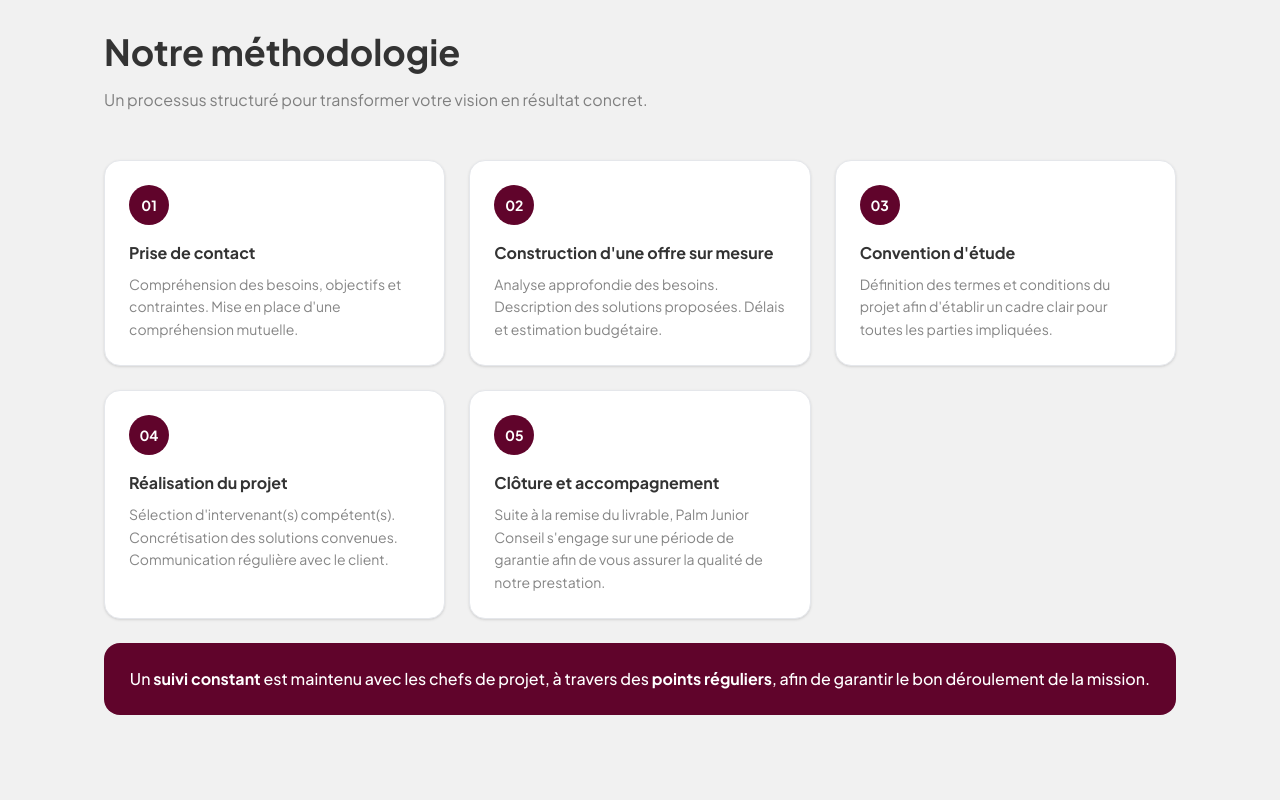
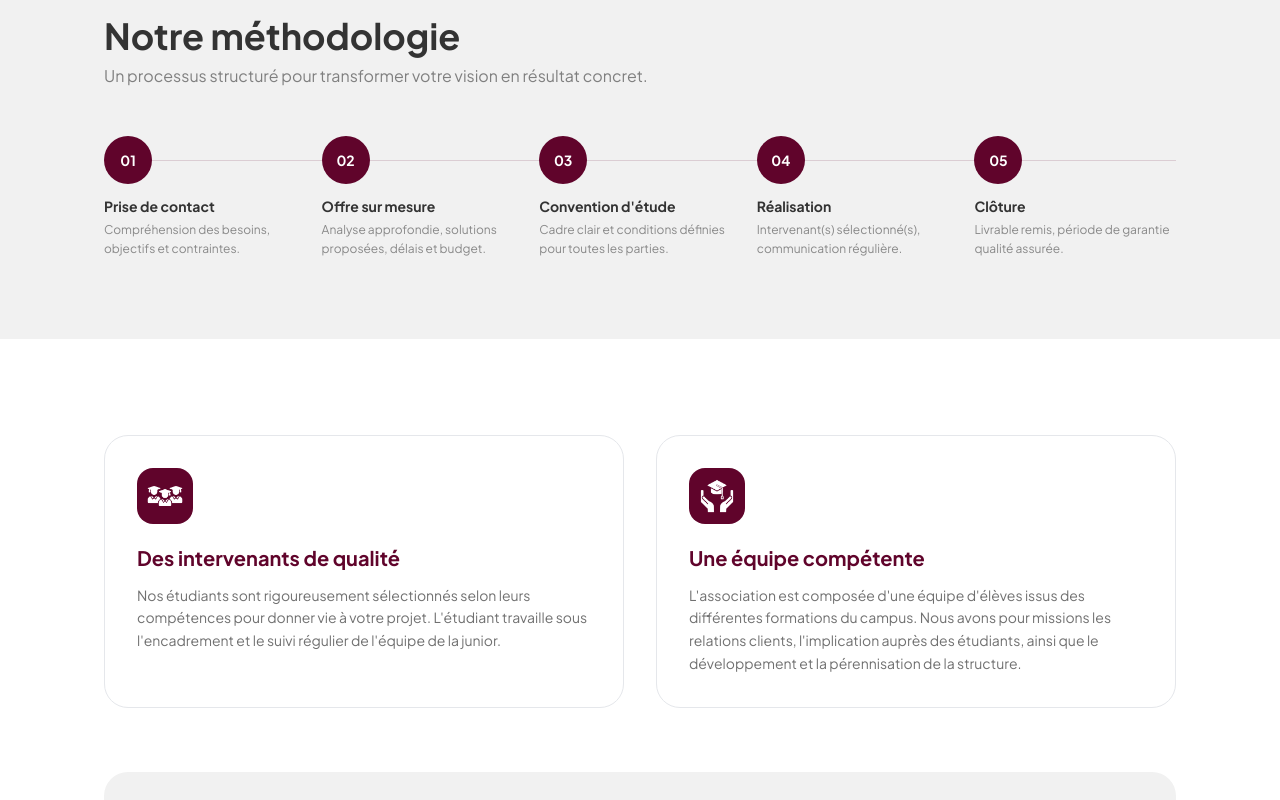
Before and after one commit to Stitchal/pjc-website, a Next.js app: page /notre-structure in a window 1280 px wide. Shown: the part 1100-1900 px from the top of the page. Built offline with nearby package versions, Linux system fonts and the light colour scheme.

Commit message:
updated methodologie

```diff
--- a/app/notre-structure/page.tsx
+++ b/app/notre-structure/page.tsx
@@ -10,27 +10,27 @@ const steps = [
   {
     number: "01",
     title: "Prise de contact",
-    description: "Compréhension des besoins, objectifs et contraintes. Mise en place d'une compréhension mutuelle.",
+    description: "Compréhension des besoins, objectifs et contraintes.",
   },
   {
     number: "02",
-    title: "Construction d'une offre sur mesure",
-    description: "Analyse approfondie des besoins. Description des solutions proposées. Délais et estimation budgétaire.",
+    title: "Offre sur mesure",
+    description: "Analyse approfondie, solutions proposées, délais et budget.",
   },
   {
     number: "03",
     title: "Convention d'étude",
-    description: "Définition des termes et conditions du projet afin d'établir un cadre clair pour toutes les parties impliquées.",
+    description: "Cadre clair et conditions définies pour toutes les parties.",
   },
   {
     number: "04",
-    title: "Réalisation du projet",
-    description: "Sélection d'intervenant(s) compétent(s). Concrétisation des solutions convenues. Communication régulière avec le client.",
+    title: "Réalisation",
+    description: "Intervenant(s) sélectionné(s), communication régulière.",
   },
   {
     number: "05",
-    title: "Clôture et accompagnement",
-    description: "Suite à la remise du livrable, Palm Junior Conseil s'engage sur une période de garantie afin de vous assurer la qualité de notre prestation.",
+    title: "Clôture",
+    description: "Livrable remis, période de garantie qualité assurée.",
   },
 ];
 
@@ -123,40 +123,39 @@ export default function NotreJuniorPage() {
       </section>
 
       {/* ── Section 2 : Méthodologie ── */}
-      <section className="bg-gray-light py-16 lg:py-24">
+      <section className="bg-gray-light py-16 lg:py-20">
         <div className="section-wrapper">
-          <h2 className="text-3xl md:text-4xl font-bold text-gray-dark mb-4">
+          <h2 className="text-3xl md:text-4xl font-bold text-gray-dark mb-2">
             Notre méthodologie
           </h2>
           <p className="text-gray-dark/60 mb-12 max-w-xl">
             Un processus structuré pour transformer votre vision en résultat concret.
           </p>
 
-          <div className="grid md:grid-cols-2 lg:grid-cols-3 gap-6">
+          {/* Steps — horizontal scroll on mobile, row on desktop */}
+          <div className="relative">
+            {/* Connecting line — desktop only */}
+            <div
+              className="hidden lg:block absolute top-6 left-0 right-0 h-px"
+              style={{ backgroundColor: "var(--color-brand-dark)", opacity: 0.15 }}
+            />
+
+            <div className="grid grid-cols-1 sm:grid-cols-2 lg:grid-cols-5 gap-6 lg:gap-4">
               {steps.map((step) => (
+                <div key={step.number} className="relative flex flex-col gap-3">
+                  {/* Number bubble */}
                   <div
-                key={step.number}
-                className="relative bg-white rounded-2xl p-6 shadow-sm border border-gray-200 group hover:shadow-md transition-shadow"
-              >
-                <div
-                  className="inline-flex h-10 w-10 items-center justify-center rounded-full text-sm font-bold text-white mb-4"
+                    className="relative z-10 h-12 w-12 rounded-full flex items-center justify-center text-sm font-bold text-white shrink-0"
                     style={{ backgroundColor: "var(--color-brand-dark)" }}
                   >
                     {step.number}
                   </div>
-                <h3 className="font-bold text-gray-dark mb-2">{step.title}</h3>
-                <p className="text-sm text-gray-dark/60 leading-relaxed">{step.description}</p>
+                  <div>
+                    <p className="font-bold text-gray-dark text-sm mb-1">{step.title}</p>
+                    <p className="text-xs text-gray-dark/55 leading-relaxed">{step.description}</p>
+                  </div>
                 </div>
               ))}
-
-            {/* Suivi constant — full width */}
-            <div className="md:col-span-2 lg:col-span-3 rounded-2xl p-6 text-white text-center"
-              style={{ backgroundColor: "var(--color-brand-dark)" }}
-            >
-              <p className="text-base font-medium">
-                Un <strong>suivi constant</strong> est maintenu avec les chefs de projet, à travers des{" "}
-                <strong>points réguliers</strong>, afin de garantir le bon déroulement de la mission.
-              </p>
             </div>
           </div>
         </div>
```
Lines whose indentation alone changed are shown as unchanged.
